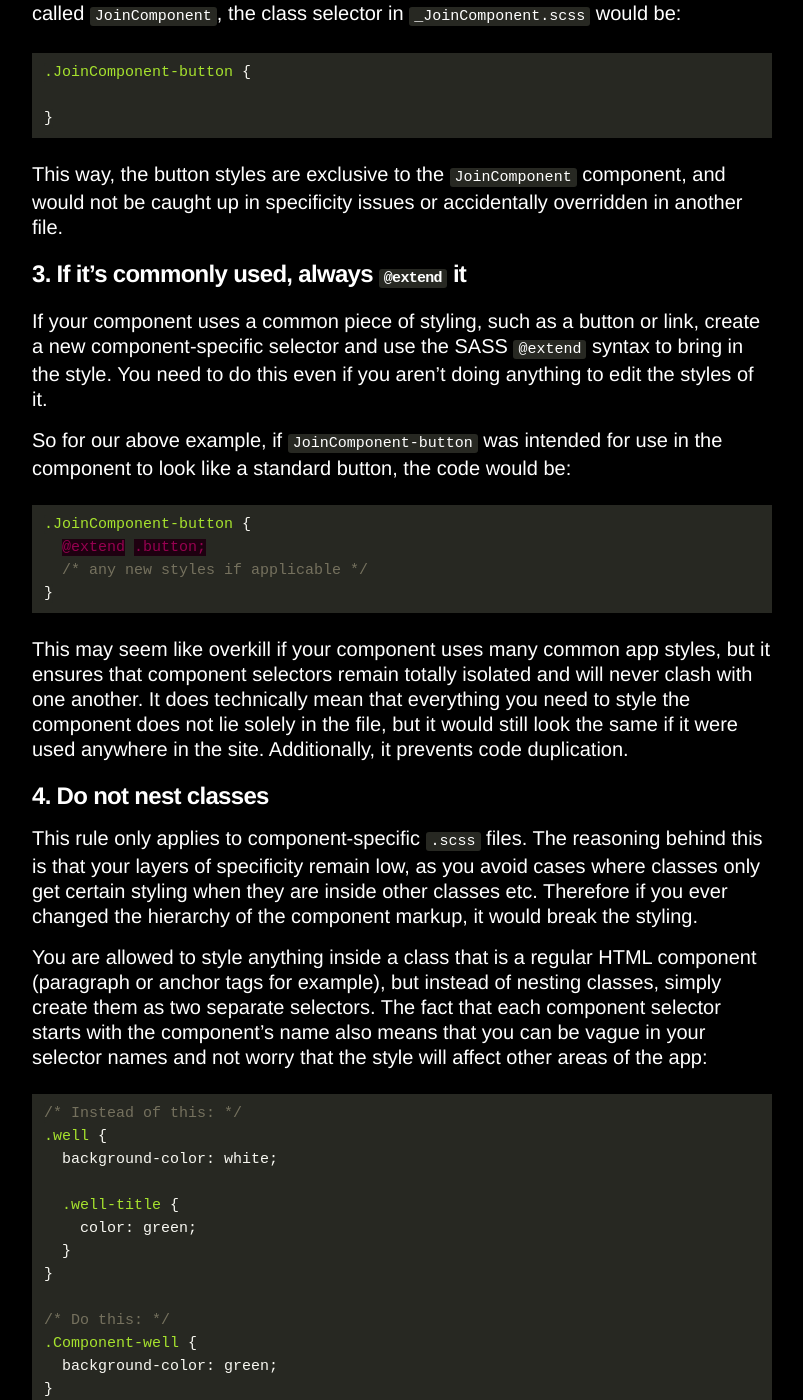
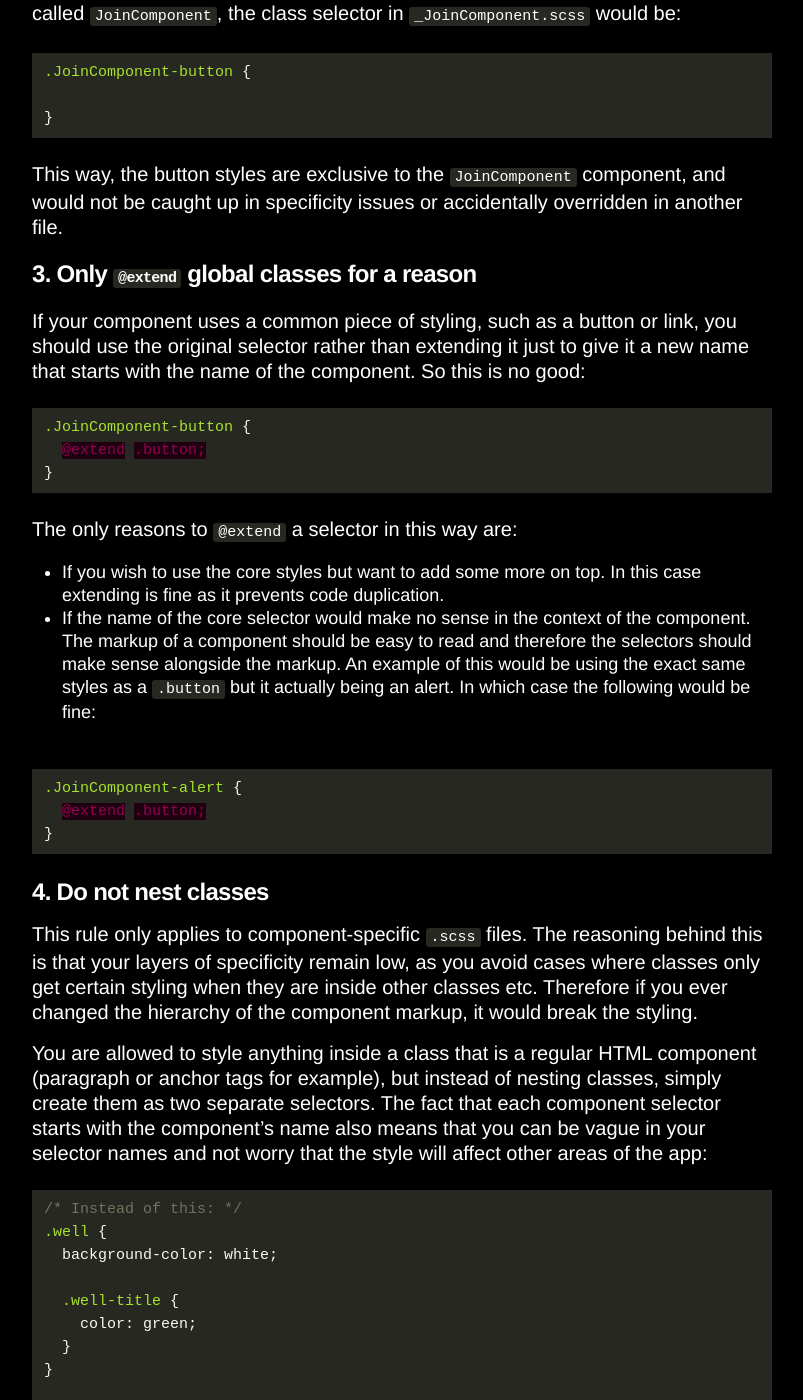
Before and after one commit to octoenergy/octoenergy.github.io, a Jekyll site: the page built from _posts/2016-03-23-organising-styles-for-a-react-django-hybrid.markdown, in a window 1280 px wide and 1400 px high, scrolled down 4629 px. Shown: the whole window, without its empty margins (238-1041 px from the left). Built offline with Jekyll 4.4.1, drawn with Linux system fonts in a browser that asks for light colours; some web fonts are replaced.

Commit message:
Update SASS blog post to reflect new approach to selector extension So that we aren't display an approach that we actually don't adopt ourselves

```diff
--- a/_posts/2016-03-23-organising-styles-for-a-react-django-hybrid.markdown
+++ b/_posts/2016-03-23-organising-styles-for-a-react-django-hybrid.markdown
@@ -185,20 +185,26 @@ Each selector in a component `.scss` file will start with the name of the compon
 
 This way, the button styles are exclusive to the `JoinComponent` component, and would not be caught up in specificity issues or accidentally overridden in another file.
 
-### 3. If it's commonly used, always `@extend` it
+### 3. Only `@extend` global classes for a reason
 
-If your component uses a common piece of styling, such as a button or link, create a new component-specific selector and use the SASS `@extend` syntax to bring in the style. You need to do this even if you aren't doing anything to edit the styles of it.
-
-So for our above example, if `JoinComponent-button` was intended for use in the component to look like a standard button, the code would be:
+If your component uses a common piece of styling, such as a button or link, you should use the original selector rather than extending it just to give it a new name that starts with the name of the component. So this is no good:
 
 {% highlight css %}
 .JoinComponent-button {
   @extend .button;
-  /* any new styles if applicable */
 }
 {% endhighlight %}
 
-This may seem like overkill if your component uses many common app styles, but it ensures that component selectors remain totally isolated and will never clash with one another. It does technically mean that everything you need to style the component does not lie solely in the file, but it would still look the same if it were used anywhere in the site. Additionally, it prevents code duplication.
+The only reasons to `@extend` a selector in this way are:
+
+- If you wish to use the core styles but want to add some more on top. In this case extending is fine as it prevents code duplication.
+- If the name of the core selector would make no sense in the context of the component. The markup of a component should be easy to read and therefore the selectors should make sense alongside the markup. An example of this would be using the exact same styles as a <code>.button</code> but it actually being an alert. In which case the following would be fine:
+
+{% highlight css %}
+.JoinComponent-alert {
+  @extend .button;
+}
+{% endhighlight %}
 
 ### 4. Do not nest classes
 
```
Also changed, not shown: 2 other files.
